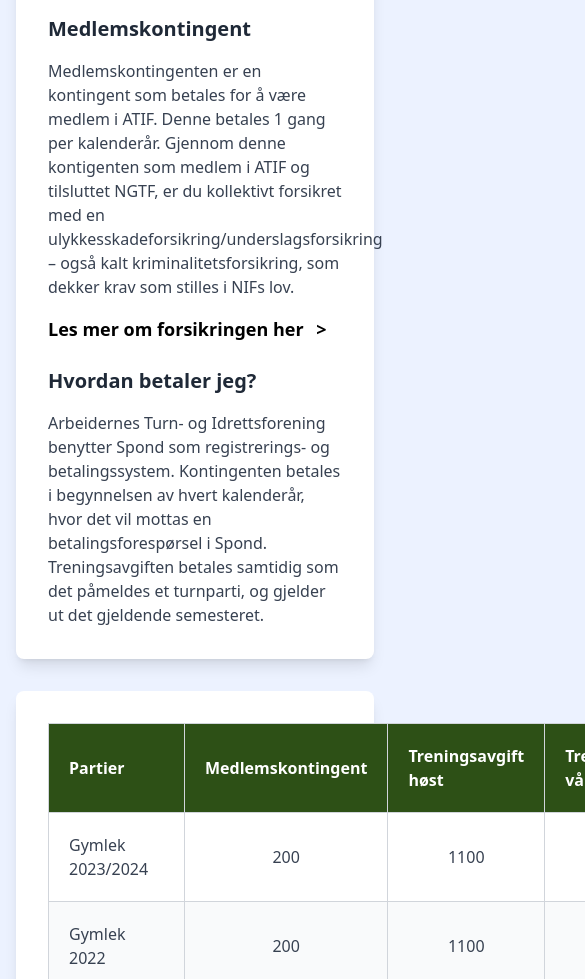
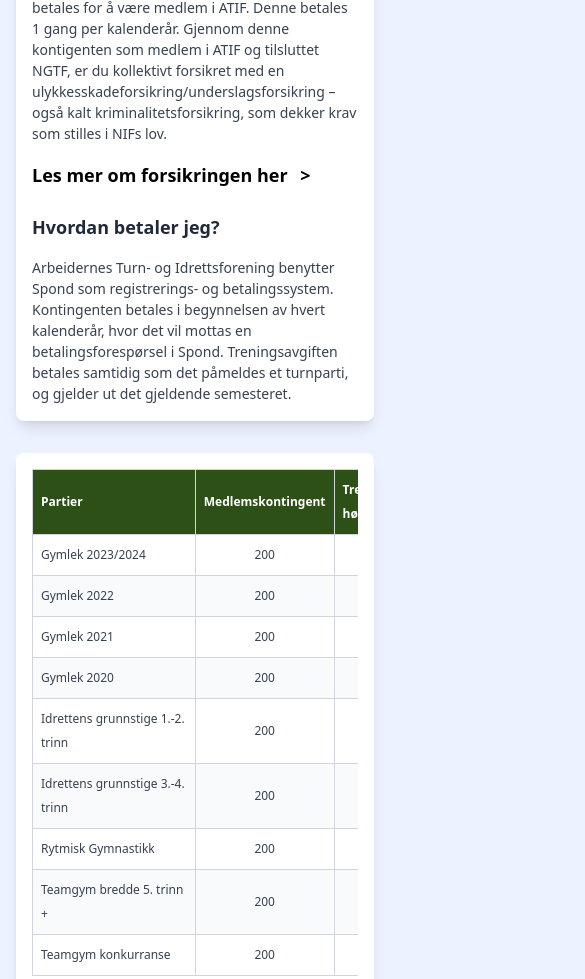
Before and after one commit to ArbeidernesTurn-OgIdrettsforeningng/hjemmeside, a website: page undersider/medlemskap/priser.html in a window 390 px wide. Shown: the part 513-1492 px from the top of the page, 585 px wide, since content can reach past the window. Drawn offline with Linux system fonts and the light colour scheme; no server answers.

Commit message:
price tab change for phone

```diff
--- a/undersider/medlemskap/priser.html
+++ b/undersider/medlemskap/priser.html
@@ -9,6 +9,32 @@
     <link rel="icon" type="image/png" href="/images/icon/favicon-16.png?v=3">
     <link rel="shortcut icon" href="/images/icon/favicon.ico?v=3">
     <link rel="apple-touch-icon" href="/images/icon/favicon.png?v=3">
+    <style>
+      /* Kompakt styling for mobile */
+      @media (max-width: 1023px) {
+        .price-text-box {
+          padding: 1rem !important;
+        }
+        .price-text-box h2 {
+          font-size: 1.125rem !important;
+        }
+        .price-text-box p {
+          font-size: 0.875rem !important;
+        }
+        .price-table-container {
+          padding: 1rem !important;
+          overflow-x: auto;
+        }
+        .price-table {
+          font-size: 0.75rem !important;
+          min-width: 600px;
+        }
+        .price-table th,
+        .price-table td {
+          padding: 0.5rem !important;
+        }
+      }
+    </style>
   </head>
   <body style="background-color: #ecf2ff">
     <div id="navbar">
@@ -23,7 +49,7 @@
         <div class="lg:flex lg:gap-8 lg:items-stretch">
           <!-- Left column: Text content box -->
           <div class="lg:w-2/5 mb-8 lg:mb-0">
-            <div class="bg-white rounded-lg shadow-lg p-8 space-y-6 text-gray-700 h-full">
+            <div class="bg-white rounded-lg shadow-lg p-8 space-y-6 text-gray-700 h-full price-text-box">
               <div class="space-y-4">
                 <h2 class="text-xl font-semibold text-gray-800">Hva må jeg betale for å være medlem i ATIF?</h2>
                 <p>
@@ -66,8 +92,9 @@
 
           <!-- Right column: Price table box -->
           <div class="lg:w-7/9">
-            <div class="bg-white rounded-lg shadow-lg p-8 h-full flex flex-col">
-              <table class="border-collapse border border-gray-300 bg-white text-base w-full">
+            <div class="bg-white rounded-lg shadow-lg p-8 h-full flex flex-col price-table-container">
+              <div class="overflow-x-auto">
+                <table class="border-collapse border border-gray-300 bg-white text-base w-full price-table">
               <thead>
                 <tr style="background-color: #2d5016;">
                   <th class="border border-gray-300 px-5 py-5 text-left font-semibold text-white">Partier</th>
@@ -143,6 +170,7 @@
                 </tr>
               </tbody>
                 </table>
+              </div>
             </div>
           </div>
         </div>
```
Also changed, not shown: styles.css.
